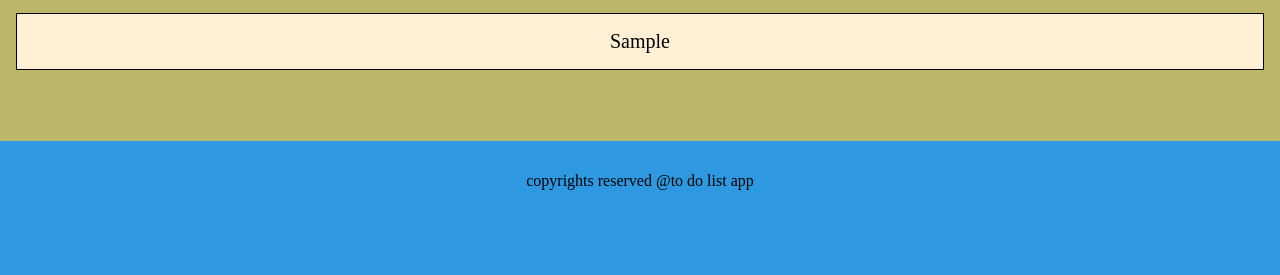
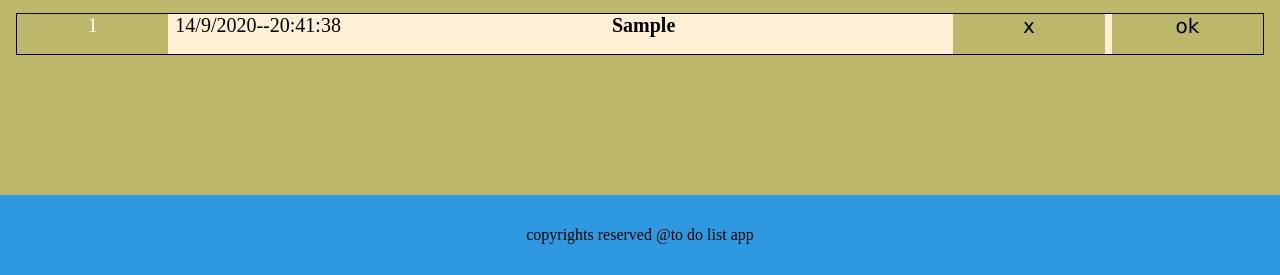
Before and after one commit to uodeeb/todo-list-app, a plain HTML site: page index.html in a window 1280 px wide. Both pictures are taken after typing "Sample" into the empty fields and a click on the input 640 px from the left and 331 px from the top of the page. Shown: the part 525-800 px from the top of the page. Drawn offline with Linux system fonts and the light colour scheme.

Commit message:
adding the app features

```diff
--- a/app.js
+++ b/app.js
@@ -1,58 +1,73 @@
-// selectors
+/*--------------------project plan--------------------- */
+/*
+---to do----1] prevent user from entering the same statement
+        ----2] item numbers to be added to each item
+        ----3] add date and time
+        ----4] delete items
+        ----5] confirm items
+*/
 
-// selecting a single HTML element
-var mainCont= document.getElementById('main__cont');
 
-//selecting  a group of elements by thier class name
-var main=document.getElementsByClassName('main');
 
-//selecting a group of elements by thier tag name
-var mainEle=document.getElementsByTagName('div');
 
-console.log(mainCont)
-console.log(main)
-console.log(mainEle)
 
-// selecting a single element using the querySelector
-var mainCont02= document.querySelector('div')
 
-// selecting a group of elements
-var group=document.querySelectorAll('div')
 
-console.log(mainCont02)
-console.log(group)
+// // selectors
 
-// to create a new HTML element
+// // selecting a single HTML element
+// var mainCont= document.getElementById('main__cont');
 
-var newEle=document.createElement('section');
+// //selecting  a group of elements by thier class name
+// var main=document.getElementsByClassName('main');
 
-// to add a new element to the page
+// //selecting a group of elements by thier tag name
+// var mainEle=document.getElementsByTagName('div');
 
-mainCont.appendChild(newEle);
+// console.log(mainCont)
+// console.log(main)
+// console.log(mainEle)
 
-console.log(newEle)
+// // selecting a single element using the querySelector
+// var mainCont02= document.querySelector('div')
 
-// to add a text inside any element
+// // selecting a group of elements
+// var group=document.querySelectorAll('div')
 
-newEle.textContent="this is a new element!";
+// console.log(mainCont02)
+// console.log(group)
 
-// to add attributes
-newEle.setAttribute('id', 'new')
-newEle.setAttribute('class', 'new__ele')
+// // to create a new HTML element
 
-if(newEle.hasAttribute("id")){
-    console.log(newEle.getAttribute("id"))
-}
-// add new HTML element inside the target
-newEle.innerHTML= '<ul id="list"></ul>';
+// var newEle=document.createElement('section');
 
-// add classes
+// // to add a new element to the page
 
-newEle.className= "newClass";
-newEle.classList.add("new__class02");
+// mainCont.appendChild(newEle);
 
-//remove classes
-newEle.classList.remove("new__class02");
+// console.log(newEle)
+
+// // to add a text inside any element
+
+// newEle.textContent="this is a new element!";
+
+// // to add attributes
+// newEle.setAttribute('id', 'new')
+// newEle.setAttribute('class', 'new__ele')
+
+// if(newEle.hasAttribute("id")){
+//     console.log(newEle.getAttribute("id"))
+// }
+// // add new HTML element inside the target
+// newEle.innerHTML= '<ul id="list"></ul>';
+
+// // add classes
+
+// newEle.className= "newClass";
+// newEle.classList.add("new__class02");
+
+// //remove classes
+// newEle.classList.remove("new__class02");
 
 
 
@@ -68,7 +83,10 @@ console.log(submit)
 
 // adding an event listener
 submit.addEventListener('click', submitData);
+// collecting all list items
 
+var msgList=[];
+var confirmedMsgs=[];
 
 //create the submit function
 function submitData(event){
@@ -77,19 +95,83 @@ function submitData(event){
     console.log(msg);
     var msgCont=document.getElementById("msg__cont");
     // msgCont.textContent= msg;
-    var item=document.createElement('div');
-    if(msg !== ""){
-        item.textContent=msg;
+    var item=document.createElement('li');
+
+    if((msg !== "") && (!msgList.includes(msg))){
+        msgList.push(msg);
+        console.log(msgList);
+        var list=document.createElement('ul')
+        var msgStyled=`<span class="num">${(msgList.indexOf(msg) + 1)}</span><span>${date()}</span>
+        <h4 class="txt">${msg}</h4><span class="close">x</span><span class="ok">ok</span>`;
+        item.innerHTML= msgStyled;
         item.classList.add('item__ok');
-        msgCont.appendChild(item);
+        list.classList.add("list")
+        list.appendChild(item)
+        msgCont.appendChild(list);
+        ok(msg);
+        close();
     }else if(msg === ""){
         var error=document.createElement('div');
         error.textContent= "Please Write Something To Be Added";
         error.classList.add("item__err");
         var errorCont=document.getElementById('err__cont');
         errorCont.appendChild(error);
-
     }
 
 
 }
+
+function ok(msg){
+    var ok=document.getElementsByClassName("ok");
+    if(ok){
+        console.log(ok);
+        var okArr=Array.from(ok)
+        console.log(okArr);
+       for(i=0; i<okArr.length; i++){
+        console.log(okArr[i]);
+        okArr[i].addEventListener('click', function(){
+            if(!confirmedMsgs.includes(msg)){
+                confirmedMsgs.push(msg);
+                console.log(confirmedMsgs)
+            }
+
+        })
+       }
+    }else{
+        console.log("not here")
+    }
+}
+
+function close(){
+    var close=document.getElementsByClassName("close");
+    if(close){
+        console.log(close);
+        var closeArr=Array.from(close)
+        console.log(closeArr);
+       for(i=0; i<closeArr.length; i++){
+        console.log(closeArr[i]);
+        closeArr[i].addEventListener('click', function(){
+            closeArr.forEach(function(item){
+            console.log(item.parentElement);
+            item.parentElement.remove();
+            })
+
+        })
+       }
+    }else{
+        console.log("noot heeeere");
+    }
+}
+
+
+function date(){
+    var today= new Date();
+    var month=today.getMonth()+ 1;
+    var year=today.getFullYear();
+    var date=today.getDate();
+    var hours=today.getHours();
+    var min=today.getMinutes();
+    var sec=today.getSeconds();
+    var currentDate=`${date}/${month}/${year}--${hours}:${min}:${sec}`;
+    return currentDate;
+}
--- a/style.css
+++ b/style.css
@@ -45,8 +45,50 @@
     padding: 5vh;
     color: darkred;
 }
+.list li{
+    display: flex;
+    padding: 0;
+    justify-content: center;
+}
 
+.num {
+    color: #fff;
+    background-color: darkkhaki;
+    width: 5vw;
+    height: 5vh;
+    margin: 0px 7px 0px 0px;
+    flex: 1;
+}
+.txt {
+flex: 4;
 
+}
+.close {
+    font-family: Verdana, Geneva, Tahoma, sans-serif;
+    background-color: darkkhaki;
+    width: 5vw;
+    height: 5vh;
+    margin: 0px 0px 0px 7px;
+    justify-self: end;
+    flex:1;
+}
+.close:hover{
+    background-color: darkslategrey;
+    color: #fff;
+}
+.ok {
+    font-family: Verdana, Geneva, Tahoma, sans-serif;
+    background-color: darkkhaki;
+    width: 5vw;
+    height: 5vh;
+    margin: 0px 0px 0px 7px;
+    justify-self: end;
+    flex: 1;
+}
+.ok:hover{
+    background-color: darkslategrey;
+    color: #fff;
+}
 /*-------------------small devices-----------------------*/
 @media only screen and (max-width: 767px){
     #main__cont {
```
